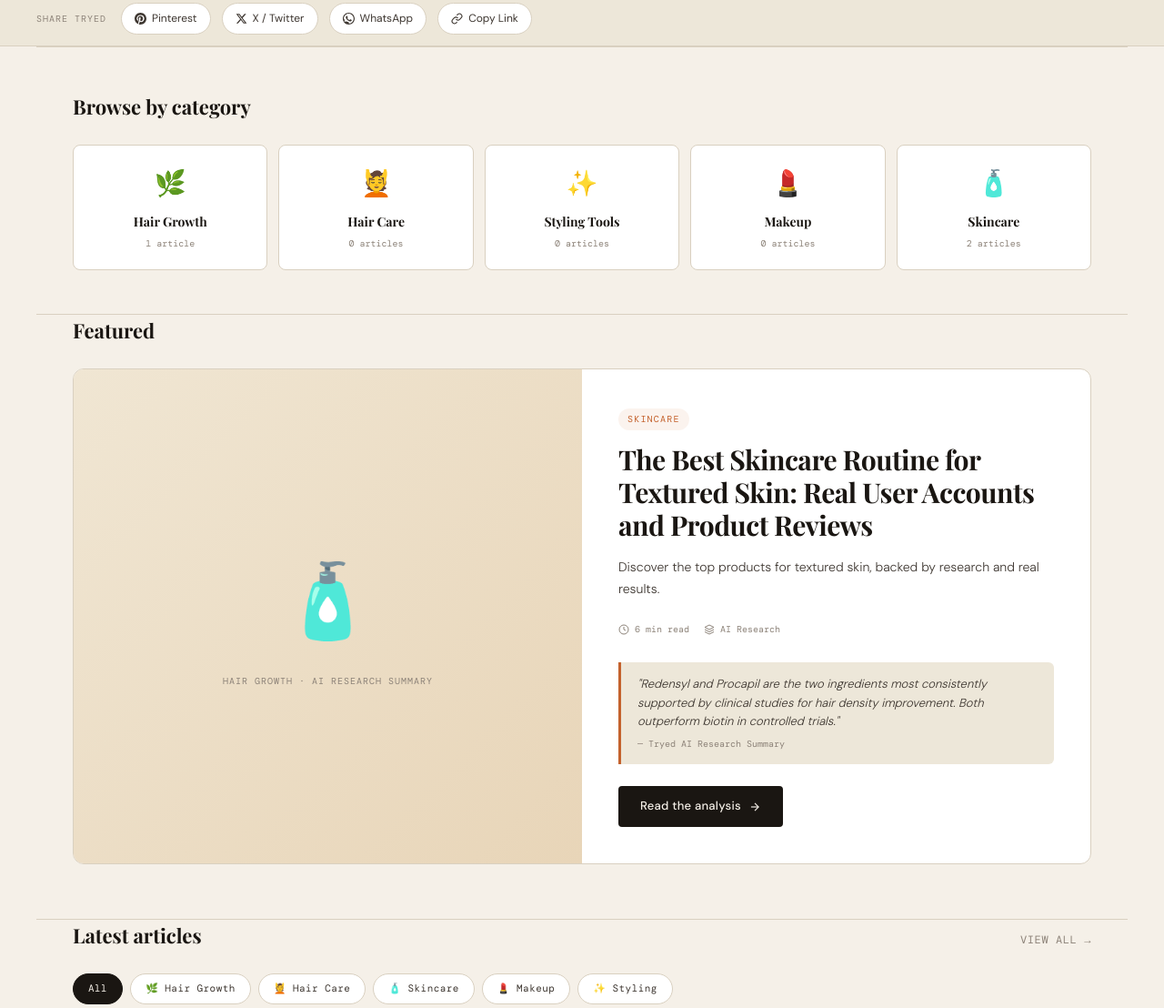
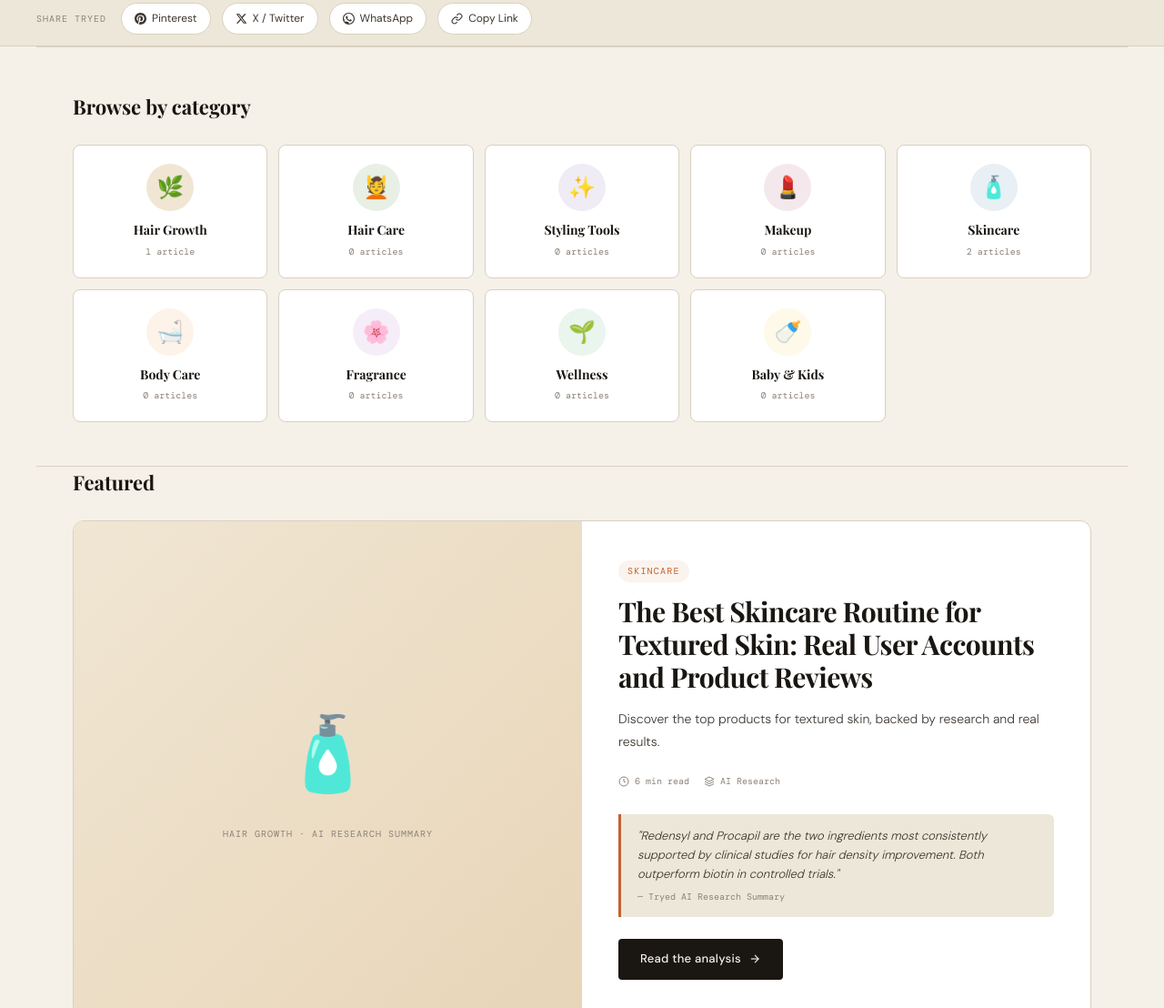
Before and after one commit to tryed-blog/blog, a plain HTML site: page index.html in a window 1280 px wide. Shown: the part 1100-2208 px from the top of the page at 91% size. Drawn offline with nearby package versions, Linux system fonts and the light colour scheme; a web font is replaced by a local one.

Commit message:
Update index.html

```diff
--- a/index.html
+++ b/index.html
@@ -338,6 +338,7 @@ body {
 .categories-grid {
   display: grid; grid-template-columns: repeat(5, 1fr); gap: 12px;
 }
+@media (min-width: 769px) { .categories-grid { grid-template-columns: repeat(5, 1fr); } }
 .cat-card {
   background: white; border: 1px solid var(--border);
   border-radius: 8px; padding: 20px 16px;
@@ -813,30 +814,50 @@ footer { background: var(--ink); color: var(--cream); padding: 48px 40px; }
     <div class="section-title">Browse by category</div>
   </div>
   <div class="categories-grid">
-    <div class="cat-card" onclick="filterByCategory('Hair Growth')">
-      <div class="cat-icon">🌿</div>
+    <div class="cat-card" onclick="filterByCategory('Hair Growth')" style="background:white;">
+      <div class="cat-icon" style="background:#f0e6d3;border-radius:50%;width:52px;height:52px;display:flex;align-items:center;justify-content:center;margin:0 auto 10px;font-size:24px;">🌿</div>
       <div class="cat-name">Hair Growth</div>
       <div class="cat-count" id="count-hair-growth">Loading...</div>
     </div>
-    <div class="cat-card" onclick="filterByCategory('Hair Care')">
-      <div class="cat-icon">💆</div>
+    <div class="cat-card" onclick="filterByCategory('Hair Care')" style="background:white;">
+      <div class="cat-icon" style="background:#e8f0e6;border-radius:50%;width:52px;height:52px;display:flex;align-items:center;justify-content:center;margin:0 auto 10px;font-size:24px;">💆</div>
       <div class="cat-name">Hair Care</div>
       <div class="cat-count" id="count-hair-care">Loading...</div>
     </div>
-    <div class="cat-card" onclick="filterByCategory('Styling Tools')">
-      <div class="cat-icon">✨</div>
+    <div class="cat-card" onclick="filterByCategory('Styling Tools')" style="background:white;">
+      <div class="cat-icon" style="background:#f0ecf5;border-radius:50%;width:52px;height:52px;display:flex;align-items:center;justify-content:center;margin:0 auto 10px;font-size:24px;">✨</div>
       <div class="cat-name">Styling Tools</div>
       <div class="cat-count" id="count-styling">Loading...</div>
     </div>
-    <div class="cat-card" onclick="filterByCategory('Makeup')">
-      <div class="cat-icon">💄</div>
+    <div class="cat-card" onclick="filterByCategory('Makeup')" style="background:white;">
+      <div class="cat-icon" style="background:#f5e8ec;border-radius:50%;width:52px;height:52px;display:flex;align-items:center;justify-content:center;margin:0 auto 10px;font-size:24px;">💄</div>
       <div class="cat-name">Makeup</div>
       <div class="cat-count" id="count-makeup">Loading...</div>
     </div>
-    <div class="cat-card" onclick="filterByCategory('Skincare')">
-      <div class="cat-icon">🧴</div>
+    <div class="cat-card" onclick="filterByCategory('Skincare')" style="background:white;">
+      <div class="cat-icon" style="background:#e8eff5;border-radius:50%;width:52px;height:52px;display:flex;align-items:center;justify-content:center;margin:0 auto 10px;font-size:24px;">🧴</div>
       <div class="cat-name">Skincare</div>
       <div class="cat-count" id="count-skincare">Loading...</div>
+    </div>
+    <div class="cat-card" onclick="filterByCategory('Body Care')" style="background:white;">
+      <div class="cat-icon" style="background:#fef3e8;border-radius:50%;width:52px;height:52px;display:flex;align-items:center;justify-content:center;margin:0 auto 10px;font-size:24px;">🛁</div>
+      <div class="cat-name">Body Care</div>
+      <div class="cat-count" id="count-body-care">Loading...</div>
+    </div>
+    <div class="cat-card" onclick="filterByCategory('Fragrance')" style="background:white;">
+      <div class="cat-icon" style="background:#f5eef8;border-radius:50%;width:52px;height:52px;display:flex;align-items:center;justify-content:center;margin:0 auto 10px;font-size:24px;">🌸</div>
+      <div class="cat-name">Fragrance</div>
+      <div class="cat-count" id="count-fragrance">Loading...</div>
+    </div>
+    <div class="cat-card" onclick="filterByCategory('Wellness')" style="background:white;">
+      <div class="cat-icon" style="background:#eaf5ee;border-radius:50%;width:52px;height:52px;display:flex;align-items:center;justify-content:center;margin:0 auto 10px;font-size:24px;">🌱</div>
+      <div class="cat-name">Wellness</div>
+      <div class="cat-count" id="count-wellness">Loading...</div>
+    </div>
+    <div class="cat-card" onclick="filterByCategory('Baby & Kids')" style="background:white;">
+      <div class="cat-icon" style="background:#fef9e8;border-radius:50%;width:52px;height:52px;display:flex;align-items:center;justify-content:center;margin:0 auto 10px;font-size:24px;">🍼</div>
+      <div class="cat-name">Baby & Kids</div>
+      <div class="cat-count" id="count-baby">Loading...</div>
     </div>
   </div>
 </section>
@@ -889,13 +910,17 @@ footer { background: var(--ink); color: var(--cream); padding: 48px 40px; }
     <div class="section-title">Latest articles</div>
     <a href="#" class="section-link" onclick="resetFilter()">VIEW ALL →</a>
   </div>
-  <div class="cat-pills" id="cat-pills">
+  <div class="cat-pills" id="cat-pills" style="overflow-x:auto;flex-wrap:nowrap;-webkit-overflow-scrolling:touch;padding-bottom:4px;">
     <div class="cat-pill active" onclick="pillFilter(this,'all')">All</div>
     <div class="cat-pill" onclick="pillFilter(this,'Hair Growth')">🌿 Hair Growth</div>
     <div class="cat-pill" onclick="pillFilter(this,'Hair Care')">💆 Hair Care</div>
     <div class="cat-pill" onclick="pillFilter(this,'Skincare')">🧴 Skincare</div>
     <div class="cat-pill" onclick="pillFilter(this,'Makeup')">💄 Makeup</div>
     <div class="cat-pill" onclick="pillFilter(this,'Styling Tools')">✨ Styling</div>
+    <div class="cat-pill" onclick="pillFilter(this,'Body Care')">🛁 Body Care</div>
+    <div class="cat-pill" onclick="pillFilter(this,'Fragrance')">🌸 Fragrance</div>
+    <div class="cat-pill" onclick="pillFilter(this,'Wellness')">🌱 Wellness</div>
+    <div class="cat-pill" onclick="pillFilter(this,'Baby & Kids')">🍼 Baby & Kids</div>
   </div>
   <div class="search-results" id="search-results">
     <div class="search-results-title">Results for "<span id="search-query-label"></span>"</div>
@@ -1184,7 +1209,7 @@ function initFeatured() {
 }
 
 function updateCounts() {
-  const cats = { 'Hair Growth':'count-hair-growth','Hair Care':'count-hair-care','Styling Tools':'count-styling','Makeup':'count-makeup','Skincare':'count-skincare' };
+  const cats = { 'Hair Growth':'count-hair-growth','Hair Care':'count-hair-care','Styling Tools':'count-styling','Makeup':'count-makeup','Skincare':'count-skincare','Body Care':'count-body-care','Fragrance':'count-fragrance','Wellness':'count-wellness','Baby & Kids':'count-baby' };
   for (const cat in cats) {
     const el = document.getElementById(cats[cat]);
     const count = allArticles.filter(function(a) { return a.category === cat; }).length;
@@ -1196,7 +1221,7 @@ function articleCard(a) {
   const rating = a.aiRating || (8.4 + (a.accounts || 47) % 10 * 0.06).toFixed(1);
   const isNew = a.date && (new Date() - new Date(a.date)) < 7 * 24 * 60 * 60 * 1000;
   return '<a href="articles/' + a.slug + '.html" class="article-card" style="text-decoration:none;">'
-    + '<div class="article-card-image" style="background:' + (a.bg || '#f0e6d3') + ';position:relative;">' + decodeEmoji(a.emoji)
+    + '<div class="article-card-image" style="background:' + getCatBg(a.category) + ';position:relative;">' + decodeEmoji(a.emoji)
     + (isNew ? '<span style="position:absolute;top:8px;right:8px;background:var(--accent);color:white;font-family:var(--mono);font-size:9px;padding:2px 7px;border-radius:100px;letter-spacing:0.08em;">NEW</span>' : '')
     + '</div>'
     + '<div class="article-card-body">'
@@ -1214,12 +1239,26 @@ function articleCard(a) {
 
 function decodeEmoji(str) {
   if (!str) return '📄';
-  // Handle \uXXXX escape sequences stored as literal text
   try {
     return str.replace(/\\u([0-9a-fA-F]{4})/g, function(_, hex) {
       return String.fromCharCode(parseInt(hex, 16));
     });
   } catch(e) { return str; }
+}
+
+function getCatBg(cat) {
+  var map = {
+    'Hair Growth': '#f0e6d3',
+    'Hair Care': '#e8f0e6',
+    'Styling Tools': '#f0ecf5',
+    'Makeup': '#f5e8ec',
+    'Skincare': '#e8eff5',
+    'Body Care': '#fef3e8',
+    'Fragrance': '#f5eef8',
+    'Wellness': '#eaf5ee',
+    'Baby & Kids': '#fef9e8'
+  };
+  return map[cat] || '#f0e6d3';
 }
 
 function renderArticles(articles) {
```
